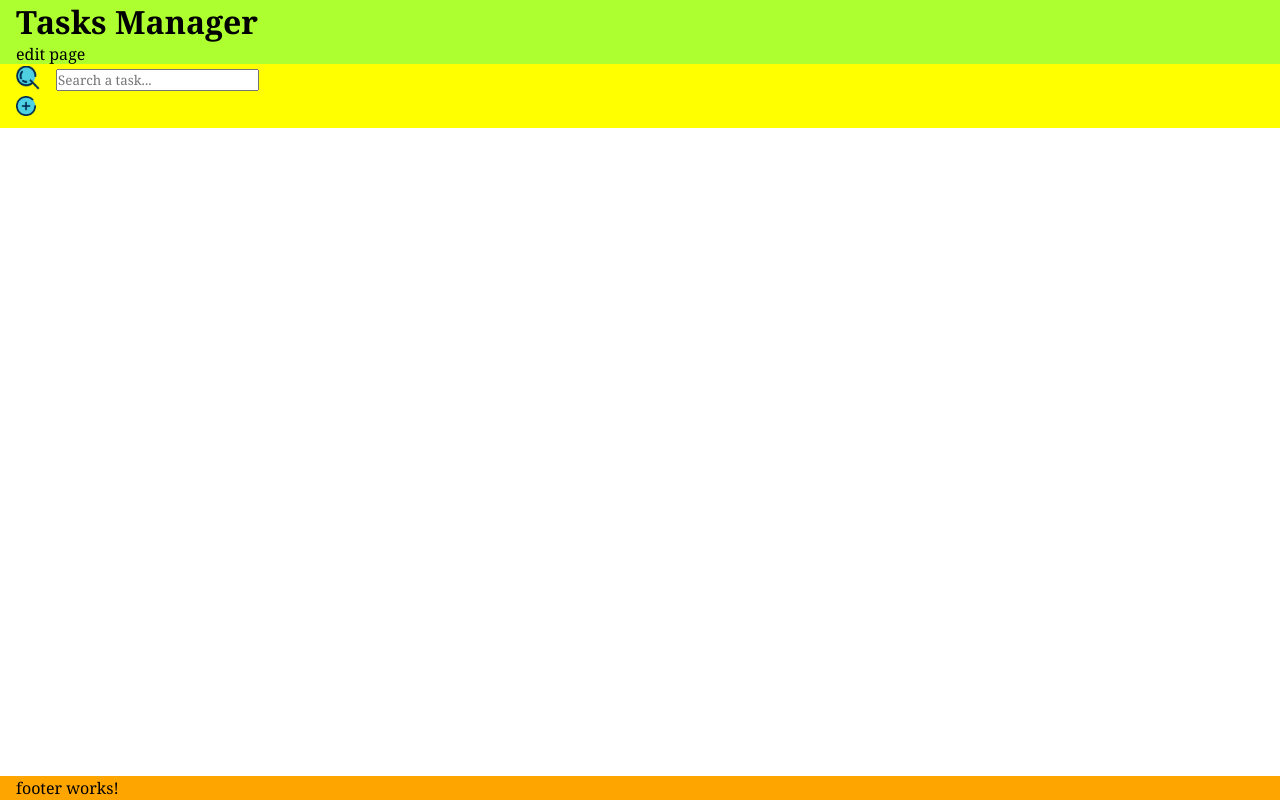
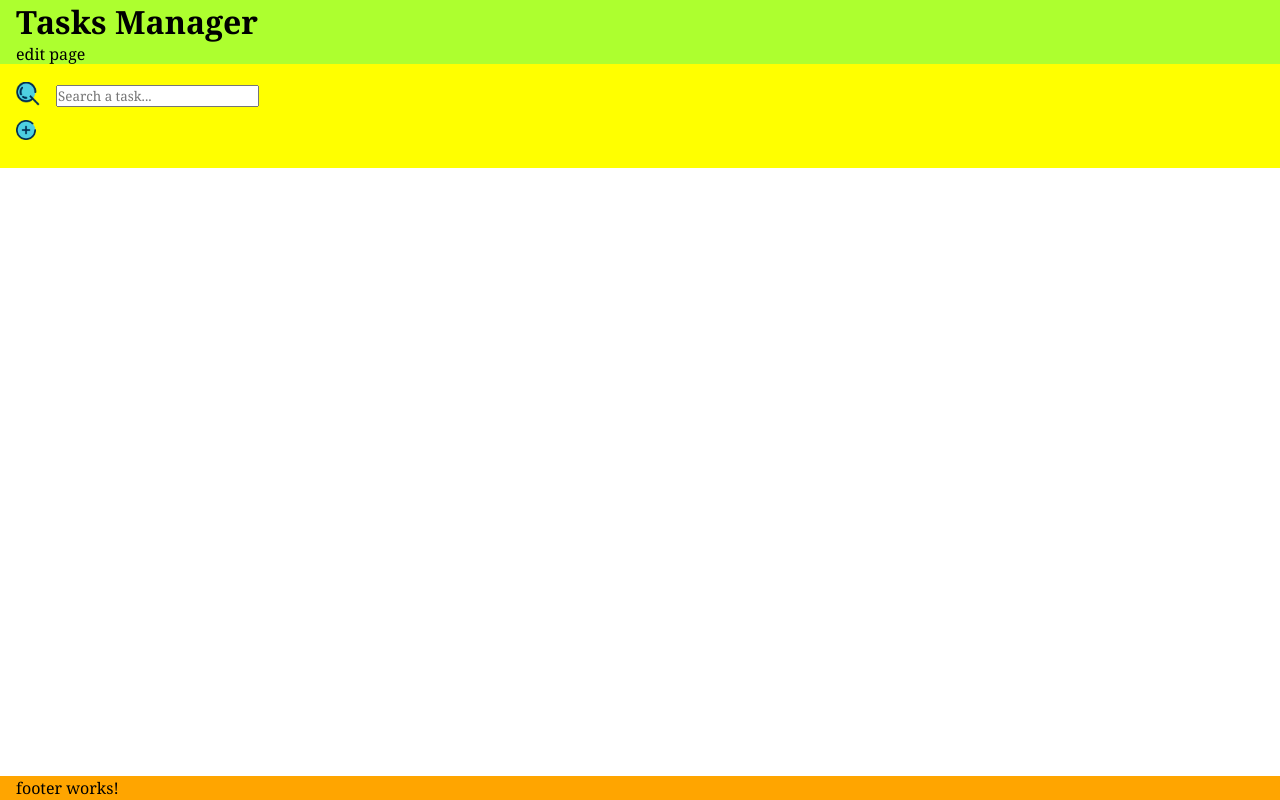
Before and after one commit to piturriagit/Angular, an Angular app: page / in a window 1280 px wide. Built offline with nearby package versions, Linux system fonts and the light colour scheme.

Commit message:
minor: styling home page

```diff
--- a/src/app/home/home.css
+++ b/src/app/home/home.css
@@ -1,3 +1,9 @@
 .container {
     background-color: yellow;
+    display: flex;
+    flex-direction: column;
+    justify-content: start;
+    align-items: left;
+    gap: 0.5em;
+    padding: 1em 0;
 }
```
